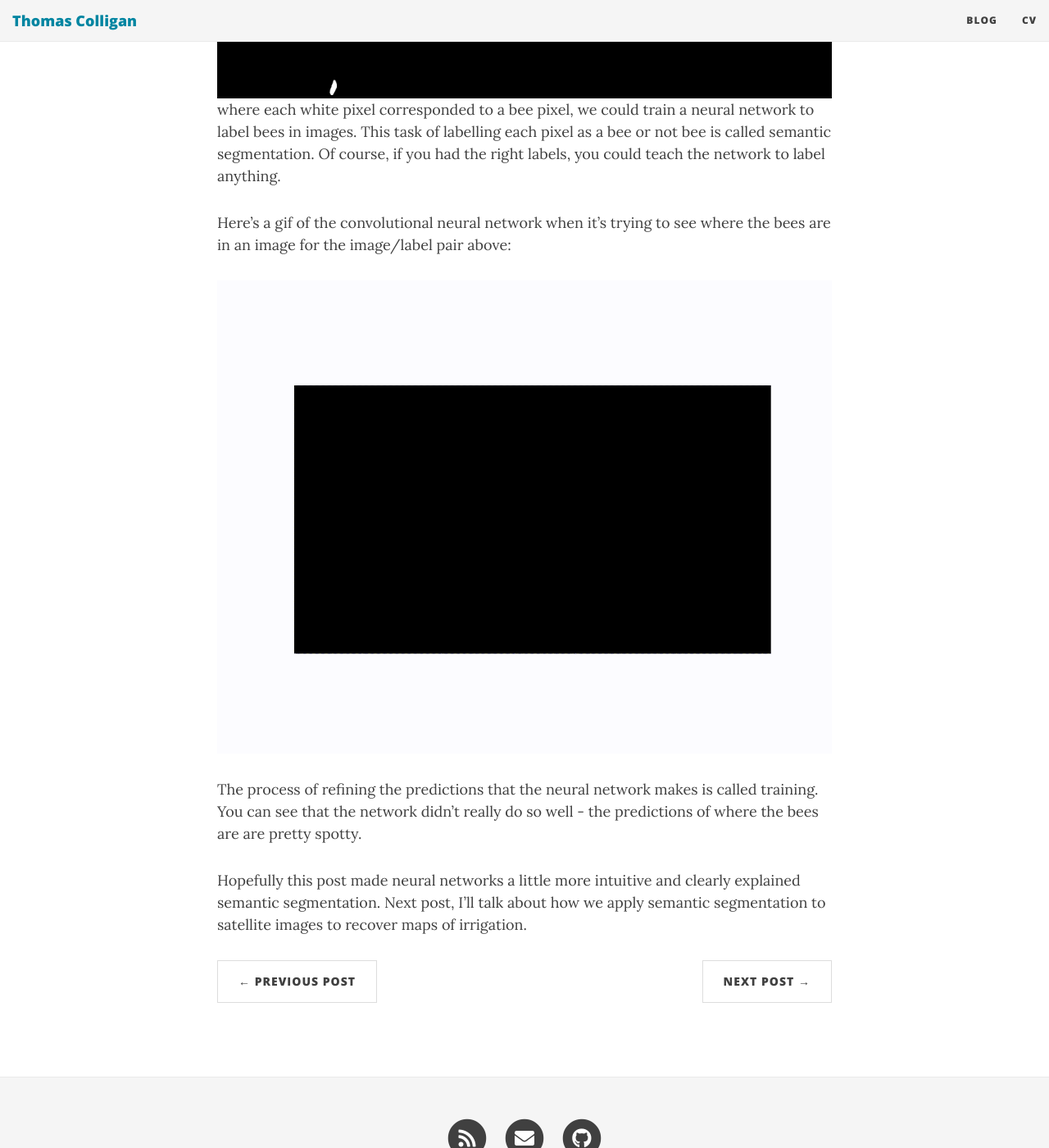
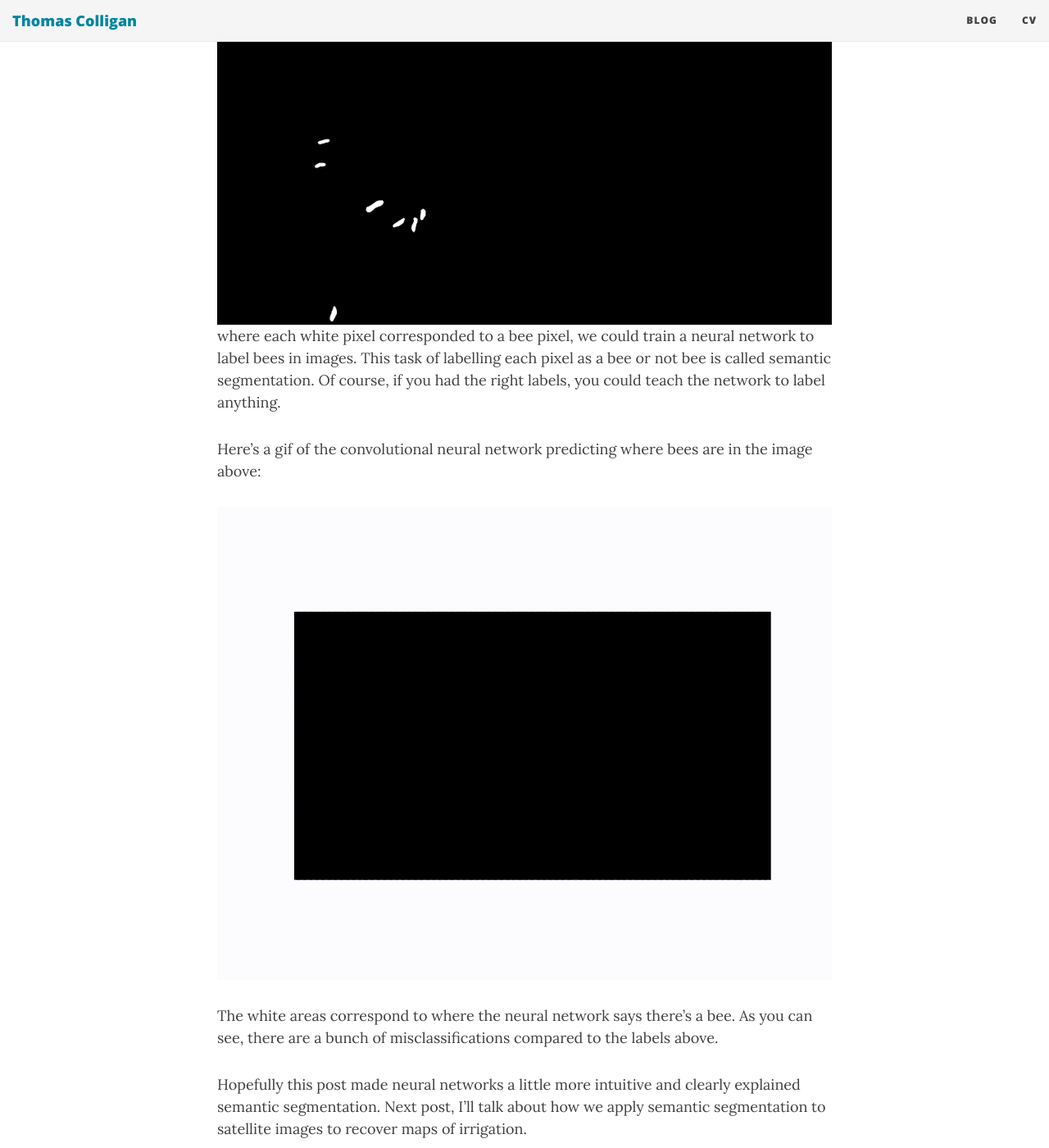
Before and after one commit to colligant/colligant.github.io, a Jekyll site: the page built from _posts/2020-04-22-conv-nets-and-gradient-descent.md, in a window 1280 px wide and 1400 px high, scrolled down 7582 px. Shown: the whole window at 82% size. Built offline with Jekyll 4.4.1, drawn with Linux system fonts in a browser that asks for light colours; nearby versions of some CDN libraries; formulas are drawn with MathJax 3; some of the changed text lies outside the part shown.

Commit message:
Add img, other stuff

```diff
--- a/_posts/2020-04-22-conv-nets-and-gradient-descent.md
+++ b/_posts/2020-04-22-conv-nets-and-gradient-descent.md
@@ -137,14 +139,12 @@ where each white pixel corresponded to a bee pixel, we could train a neural netw
 images. This task of labelling each pixel as a bee or not bee is called semantic segmentation. Of
 course, if you had the right labels, you could teach the network to label anything.
 
-Here's a gif of the convolutional neural network when it's trying to see where the bees are in an
-image for the image/label pair above:
+Here's a gif of the convolutional neural network predicting where bees are in the image above:
 
 ![](/assets/img/basic-nn/bee-gif.gif)
 
-The process of refining the predictions that the neural network makes is called training. You can
-see that the network didn't really do so well - the predictions of where the bees are are pretty
-spotty.
+The white areas correspond to where the neural network says there's a bee. As you can see,
+there are a bunch of misclassifications compared to the labels above.
 
 Hopefully this post made neural networks a little more intuitive and clearly explained semantic
 segmentation. Next post, I'll talk about how we apply semantic segmentation to satellite images to
```
Also changed, not shown: other parts of _posts/2020-04-22-conv-nets-and-gradient-descent.md (+2 -0 lines), assets/img/tsne.png (added).
